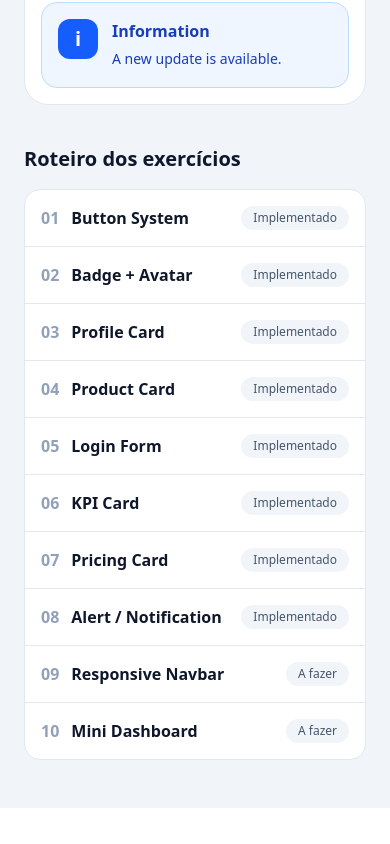
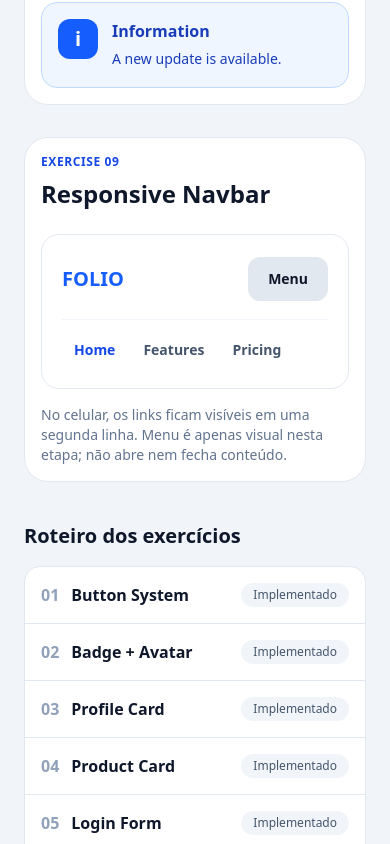
Before and after one commit to miyamiyashiro/trabalho-react-tailwind, a React (Vite) app: page / in a window 390 px wide. Shown: the part 7700-8544 px from the top of the page. Before the commit the page ends 8508 px from the top, so only its background shows below. Built offline with nearby package versions, Linux system fonts and the light colour scheme.

Commit message:
feat: adiciona Responsive Navbar

```diff
--- a/src/App.jsx
+++ b/src/App.jsx
@@ -1,3 +1,4 @@
+import Navbar from './components/Navbar.jsx'
 import Alert from './components/Alert.jsx'
 import PricingCard from './components/PricingCard.jsx'
 import KpiCard from './components/KpiCard.jsx'
@@ -107,12 +108,17 @@ export default function App() {
           <h2 id="titulo-08" className="mt-2 mb-6 text-2xl font-bold">Alert / Notification</h2>
           <div className="max-w-2xl space-y-4"><Alert variant="success" title="Success">Your changes were saved.</Alert><Alert variant="warning" title="Warning">Please review your information.</Alert><Alert variant="error" title="Error" actionLabel="Retry">Something went wrong. Try again later.</Alert><Alert variant="info" title="Information">A new update is available.</Alert></div>
         </section>
+        <section id="exercicio-09" aria-labelledby="titulo-09" className="mt-8 scroll-mt-6 rounded-3xl border border-slate-200 bg-white p-4 sm:p-8">
+          <p className="text-xs font-bold uppercase tracking-wider text-blue-700">Exercise 09</p>
+          <h2 id="titulo-09" className="mt-2 mb-6 text-2xl font-bold">Responsive Navbar</h2>
+          <Navbar /><p className="mt-4 text-sm text-slate-500">No celular, os links ficam visíveis em uma segunda linha. Menu é apenas visual nesta etapa; não abre nem fecha conteúdo.</p>
+        </section>
         <h2 className="mt-10 text-xl font-bold">Roteiro dos exercícios</h2>
         <ol className="mt-4 divide-y divide-slate-200 overflow-hidden rounded-2xl border border-slate-200 bg-white">
           {exercises.map((exercise, index) => (
             <li key={exercise} className="flex flex-wrap items-center justify-between gap-3 p-4">
               <span className="font-semibold"><span className="mr-3 text-slate-400">{String(index + 1).padStart(2, '0')}</span>{exercise}</span>
-              <span className="rounded-full bg-slate-100 px-3 py-1 text-xs font-medium text-slate-600">{index < 8 ? 'Implementado' : 'A fazer'}</span>
+              <span className="rounded-full bg-slate-100 px-3 py-1 text-xs font-medium text-slate-600">{index < 9 ? 'Implementado' : 'A fazer'}</span>
             </li>
           ))}
         </ol>
--- /dev/null
+++ b/src/components/NavLink.jsx
@@ -0,0 +1,3 @@
+export default function NavLink({ href, children, active = false }) {
+  return <a href={href} aria-current={active ? 'page' : undefined} className={`rounded-lg px-3 py-2 text-sm font-semibold transition-colors hover:bg-slate-100 focus-visible:outline-2 focus-visible:outline-offset-2 focus-visible:outline-blue-600 ${active ? 'text-blue-700' : 'text-slate-600'}`}>{children}</a>
+}
--- /dev/null
+++ b/src/components/Navbar.jsx
@@ -0,0 +1,14 @@
+import Button from './Button.jsx'
+import NavLink from './NavLink.jsx'
+const defaultLinks = [{ label: 'Home', href: '#exercicio-09', active: true }, { label: 'Features', href: '#exercicio-04' }, { label: 'Pricing', href: '#exercicio-07' }]
+export default function Navbar({ links = defaultLinks }) {
+  return <header className="rounded-[18px] border border-slate-200 bg-white p-5">
+    <div className="flex min-h-[48px] items-center justify-between gap-4">
+      <a href="#top" className="rounded text-xl font-black text-blue-600 focus-visible:outline-2 focus-visible:outline-blue-600">FOLIO</a>
+      <nav aria-label="Navegação desktop" className="hidden items-center gap-1 md:flex">{links.map(link => <NavLink key={link.label} href={link.href} active={link.active}>{link.label}</NavLink>)}</nav>
+      <div className="hidden md:flex"><Button>Get started</Button></div>
+      <div className="flex md:hidden"><Button variant="secondary">Menu</Button></div>
+    </div>
+    <nav aria-label="Navegação mobile estática" className="mt-4 flex flex-wrap gap-1 border-t border-slate-100 pt-3 md:hidden">{links.map(link => <NavLink key={link.label} href={link.href} active={link.active}>{link.label}</NavLink>)}</nav>
+  </header>
+}
```
